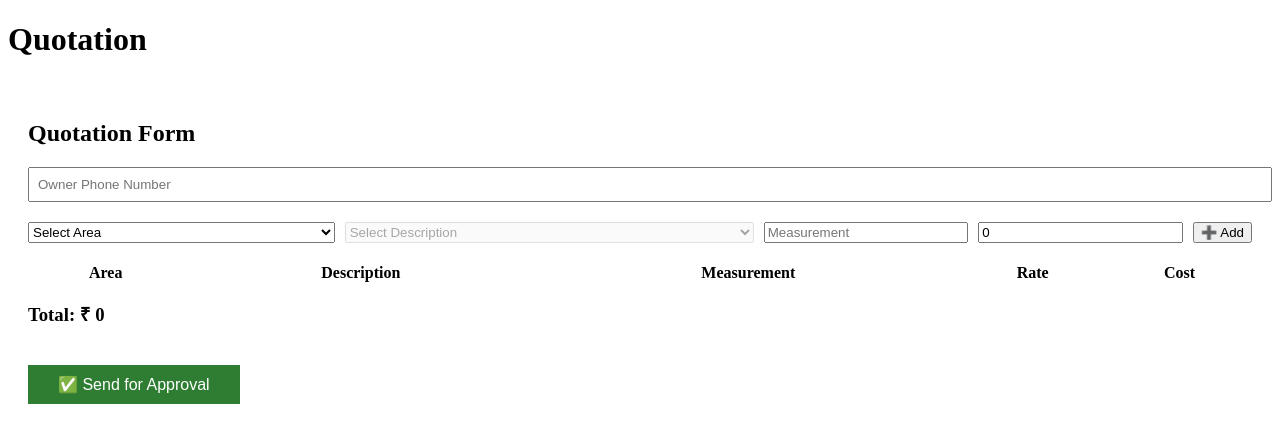
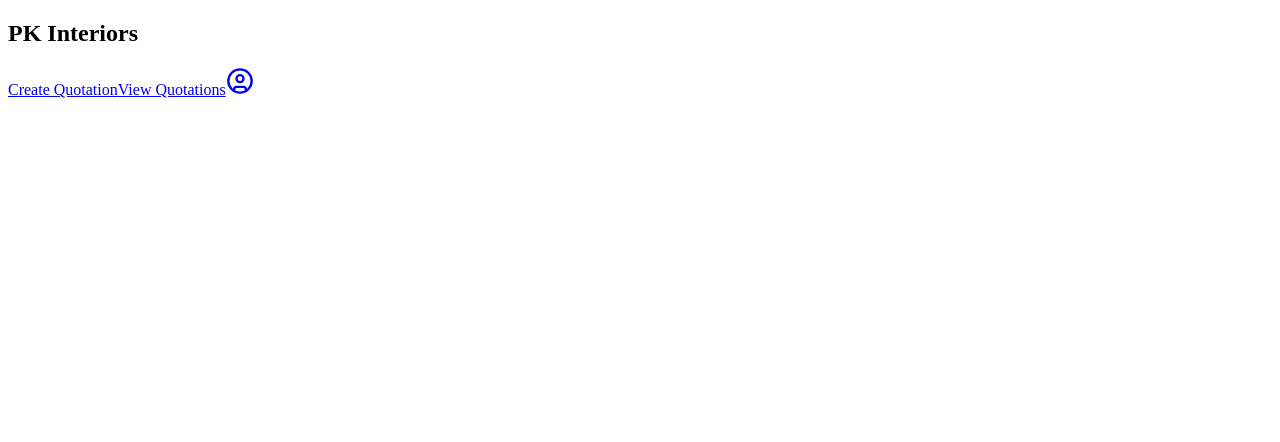
Before and after one commit to Gokilapraveen/pkinteriors, a React (Create React App) app in the folder frontend/: page / in a window 1280 px wide. Shown: the top 442 px of the page. Built offline with nearby package versions, Linux system fonts and the light colour scheme.

Commit message:
updating changes

```diff
--- a/frontend/package.json
+++ b/frontend/package.json
@@ -3,10 +3,12 @@
   "private": true,
   "version": "0.1.0",
   "dependencies": {
+    "lucide-react": "^0.563.0",
     "react": "^19.2.3",
     "react-dom": "^19.2.3",
     "react-router-dom": "^6.26.0",
     "react-scripts": "5.0.1",
+    "axios": "^1.13.4",
     "web-vitals": "^2.1.4"
   },
   "scripts": {
--- a/frontend/src/App.js
+++ b/frontend/src/App.js
@@ -3,13 +3,15 @@ import { Routes, Route } from "react-router-dom";
 import Quotation from "./Pages/Quotation";
 import ViewQuotation from "./Component/Form/ViewQuotation";
 import LoginAction from "./Component/admin-console/LoginPageAdmin";
+import Navbar from "./Component/Navbar";
 function App() {
-  return (
+  return (<>
+    <Navbar />
     <Routes>
-      <Route path="/" element={<Quotation />} />
+      <Route path="/quotation" element={<Quotation />} />
       <Route path="/view" element={<ViewQuotation />} />
       <Route path="/login" element={<LoginAction />} />
-    </Routes>
+    </Routes></>
   );
 }
 
--- a/frontend/src/Component/Form/QuotationForm.js
+++ b/frontend/src/Component/Form/QuotationForm.js
@@ -1,157 +1,129 @@
-import React, { useState, useEffect } from "react";
-import areasData from "../../JsonData/area.json";
+import React, { useState } from "react";
+import axios from "axios";
 
 const API_BASE = "https://pkinteriors.onrender.com";
 
-const QuotationForm = () => {
-  const [ownerPhone, setOwnerPhone] = useState("");
-  const [areas] = useState(areasData);
+function Quotation() {
+  const [phone, setPhone] = useState("");
   const [area, setArea] = useState("");
   const [description, setDescription] = useState("");
   const [measurement, setMeasurement] = useState("");
-  const [rate, setRate] = useState(0);
-  const [cost, setCost] = useState(0);
+  const [rate, setRate] = useState("");
   const [items, setItems] = useState([]);
+  const [loading, setLoading] = useState(false);
 
-  /* ---------- COST ---------- */
-  const calculateCost = (m, r) => {
-    const qty = parseFloat(m);
-    const rateNum = parseFloat(r);
-    setCost(!isNaN(qty) && !isNaN(rateNum) ? qty * rateNum : 0);
-  };
-
-  const handleDescriptionChange = (value) => {
-    setDescription(value);
-    const selected = areas[area]?.find((d) => d.label === value);
-    if (selected) {
-      setRate(selected.rate);
-      calculateCost(measurement, selected.rate);
-    }
-  };
-
-  /* ---------- ADD ITEM ---------- */
-  const handleAddItem = () => {
-    if (!area || !description || !measurement) {
-      alert("Fill all fields");
+  /* ---------------- ADD ITEM TO TABLE ---------------- */
+  const addItem = () => {
+    if (!area || !measurement || !rate) {
+      alert("Please fill all item fields");
       return;
     }
 
-    if (isNaN(Number(measurement))) {
-      alert("Measurement must be a number");
-      return;
-    }
+    const cost = Number(measurement) * Number(rate);
 
-    setItems((prev) => [
-      ...prev,
+    setItems([
+      ...items,
       {
         area,
         description,
         measurement: Number(measurement),
         rate: Number(rate),
-        cost: Number(cost),
+        cost,
       },
     ]);
 
+    // reset inputs
+    setArea("");
     setDescription("");
     setMeasurement("");
-    setRate(0);
-    setCost(0);
+    setRate("");
   };
 
-  /* ---------- LOCAL STORAGE ---------- */
-  useEffect(() => {
-    const saved = JSON.parse(localStorage.getItem("quotationItems") || "[]");
-    setItems(saved);
-  }, []);
+  /* ---------------- REMOVE ITEM ---------------- */
+  const removeItem = (index) => {
+    const updated = [...items];
+    updated.splice(index, 1);
+    setItems(updated);
+  };
 
-  useEffect(() => {
-    localStorage.setItem("quotationItems", JSON.stringify(items));
-  }, [items]);
+  /* ---------------- TOTAL ---------------- */
+  const totalCost = items.reduce((sum, i) => sum + i.cost, 0);
 
-  /* ---------- APPROVE ---------- */
-  const handleApprove = async () => {
-    if (!ownerPhone) {
-      alert("Enter owner phone number");
-      return;
-    }
-
-    if (items.length === 0) {
-      alert("No items added");
+  /* ---------------- SUBMIT QUOTATION ---------------- */
+  const submitQuotation = async () => {
+    if (!phone || items.length === 0) {
+      alert("Phone and at least one item required");
       return;
     }
 
     try {
-      const res = await fetch(`${API_BASE}/api/quotation`, {
-        method: "POST",
-        headers: { "Content-Type": "application/json" },
-        body: JSON.stringify({ ownerPhone, items }),
+      setLoading(true);
+      await axios.post(`${API_BASE}/api/quotation`, {
+        phone,
+        items,
+        total_cost: totalCost,
       });
 
-      const data = await res.json();
+      alert("Quotation saved successfully ✅");
 
-      if (data.success) {
-        alert("Quotation saved successfully ✅");
+      // reset all
+      setPhone("");
       setItems([]);
-        setOwnerPhone("");
-        localStorage.removeItem("quotationItems");
-      } else {
-        alert(data.error || "Failed to save quotation");
-      }
     } catch (err) {
-      alert("Server error");
+      console.error(err);
+      alert("Failed to save quotation ❌");
+    } finally {
+      setLoading(false);
     }
   };
-
-  const totalCost = items.reduce((sum, i) => sum + i.cost, 0);
 
   return (
     <div style={{ padding: 20 }}>
       <h2>Quotation Form</h2>
 
+      {/* PHONE */}
       <input
-        type="tel"
-        placeholder="Owner Phone Number"
-        value={ownerPhone}
-        onChange={(e) => setOwnerPhone(e.target.value)}
-        style={{ marginBottom: 20, width: "100%", padding: 8 }}
+        type="text"
+        placeholder="Customer Phone"
+        value={phone}
+        onChange={(e) => setPhone(e.target.value)}
       />
 
-      <div style={styles.formRow}>
-        <select value={area} onChange={(e) => setArea(e.target.value)}>
-          <option value="">Select Area</option>
-          {Object.keys(areas).map((a) => (
-            <option key={a}>{a}</option>
-          ))}
-        </select>
+      <hr />
 
-        <select
-          value={description}
-          onChange={(e) => handleDescriptionChange(e.target.value)}
-          disabled={!area}
-        >
-          <option value="">Select Description</option>
-          {area &&
-            areas[area].map((d) => (
-              <option key={d.label}>{d.label}</option>
-            ))}
-        </select>
+      {/* ITEM INPUTS */}
+      <input
+        placeholder="Area"
+        value={area}
+        onChange={(e) => setArea(e.target.value)}
+      />
 
       <input
-          type="text"
+        placeholder="Description"
+        value={description}
+        onChange={(e) => setDescription(e.target.value)}
+      />
+
+      <input
+        type="number"
         placeholder="Measurement"
         value={measurement}
-          onChange={(e) => {
-            setMeasurement(e.target.value);
-            calculateCost(e.target.value, rate);
-          }}
+        onChange={(e) => setMeasurement(e.target.value)}
       />
 
-        <input type="number" readOnly value={cost} placeholder="Cost" />
+      <input
+        type="number"
+        placeholder="Rate"
+        value={rate}
+        onChange={(e) => setRate(e.target.value)}
+      />
 
-        <button onClick={handleAddItem}>➕ Add</button>
-      </div>
+      <button onClick={addItem}>Add Item</button>
 
-      <table style={styles.table}>
+      {/* TABLE */}
+      {items.length > 0 && (
+        <>
+          <table border="1" cellPadding="8" style={{ marginTop: 20 }}>
             <thead>
               <tr>
                 <th>Area</th>
@@ -159,50 +131,34 @@ const QuotationForm = () => {
                 <th>Measurement</th>
                 <th>Rate</th>
                 <th>Cost</th>
+                <th>Action</th>
               </tr>
             </thead>
             <tbody>
-          {items.map((row, i) => (
+              {items.map((item, i) => (
                 <tr key={i}>
-              <td>{row.area}</td>
-              <td>{row.description}</td>
-              <td>{row.measurement}</td>
-              <td>₹{row.rate}</td>
-              <td>₹{row.cost}</td>
+                  <td>{item.area}</td>
+                  <td>{item.description}</td>
+                  <td>{item.measurement}</td>
+                  <td>{item.rate}</td>
+                  <td>₹ {item.cost}</td>
+                  <td>
+                    <button onClick={() => removeItem(i)}>❌</button>
+                  </td>
                 </tr>
               ))}
             </tbody>
           </table>
 
-      <h3>Total: ₹ {totalCost.toLocaleString()}</h3>
+          <h3>Total: ₹ {totalCost}</h3>
 
-      <button style={styles.approveBtn} onClick={handleApprove}>
-        ✅ Send for Approval
+          <button onClick={submitQuotation} disabled={loading}>
+            {loading ? "Saving..." : "Submit Quotation"}
           </button>
+        </>
+      )}
     </div>
   );
-};
+}
 
-const styles = {
-  formRow: {
-    display: "grid",
-    gridTemplateColumns: "1.5fr 2fr 1fr 1fr auto",
-    gap: 10,
-    marginBottom: 20,
-  },
-  table: {
-    width: "100%",
-    borderCollapse: "collapse",
-  },
-  approveBtn: {
-    marginTop: 20,
-    padding: "10px 30px",
-    background: "#2e7d32",
-    color: "#fff",
-    border: "none",
-    fontSize: 16,
-    cursor: "pointer",
-  },
-};
-
-export default QuotationForm;
+export default Quotation;
--- /dev/null
+++ b/frontend/src/Component/Navbar.js
@@ -0,0 +1,18 @@
+import { Link } from "react-router-dom";
+import { UserCircle } from "lucide-react";
+
+export default function Navbar() {
+  return (
+    <nav className="flex justify-between items-center p-4 shadow">
+      <h1 className="text-xl font-bold">PK Interiors</h1>
+
+      <div className="flex gap-6 items-center">
+        <Link to="/quotation">Create Quotation</Link>
+        <Link to="/view">View Quotations</Link>
+        <Link to="/login">
+          <UserCircle size={28} />
+        </Link>
+      </div>
+    </nav>
+  );
+}
--- a/frontend/src/Component/admin-console/login/login.js
+++ b/frontend/src/Component/admin-console/login/login.js
@@ -5,36 +5,47 @@ import "./login.css";
 const API_BASE = "https://pkinteriors.onrender.com";
 
 function Login() {
+  /* ---------------- USERS ---------------- */
   const database = [
     { username: "admin", password: "admin123" },
     { username: "user2", password: "pass2" },
   ];
 
-  const errors = { uname: "Invalid username", pass: "Invalid password" };
+  const errors = {
+    uname: "Invalid username",
+    pass: "Invalid password",
+  };
+
   const [errorMessages, setErrorMessages] = useState({});
   const [quotations, setQuotations] = useState([]);
 
-  const handleSubmit = (event) => {
-    event.preventDefault();
+  /* ---------------- LOGIN ---------------- */
+  const handleSubmit = (e) => {
+    e.preventDefault();
     const { uname, pass } = document.forms[0];
-    const userData = database.find((user) => user.username === uname.value);
+    const user = database.find((u) => u.username === uname.value);
 
-    if (userData) {
-      if (userData.password !== pass.value) {
+    if (!user) {
+      setErrorMessages({ name: "uname", message: errors.uname });
+      return;
+    }
+
+    if (user.password !== pass.value) {
       setErrorMessages({ name: "pass", message: errors.pass });
-      } else {
-        sessionStorage.setItem("User", userData.username);
+      return;
+    }
+
+    sessionStorage.setItem("User", user.username);
     sessionStorage.setItem("Loggedin", "true");
     fetchQuotations();
-      }
-    } else {
-      setErrorMessages({ name: "uname", message: errors.uname });
-    }
   };
 
   const renderErrorMessage = (name) =>
-    name === errorMessages.name && <div className="error">{errorMessages.message}</div>;
+    name === errorMessages.name && (
+      <div className="error">{errorMessages.message}</div>
+    );
 
+  /* ---------------- FETCH ---------------- */
   const fetchQuotations = async () => {
     try {
       const res = await axios.get(`${API_BASE}/api/fetchquotations`);
@@ -45,23 +56,26 @@ function Login() {
   };
 
   useEffect(() => {
-    if (sessionStorage.getItem("Loggedin")) fetchQuotations();
+    if (sessionStorage.getItem("Loggedin")) {
+      fetchQuotations();
+    }
   }, []);
 
+  /* ---------------- LOGOUT ---------------- */
   const logoutSession = () => {
-    sessionStorage.removeItem("User");
-    sessionStorage.removeItem("Loggedin");
+    sessionStorage.clear();
     setQuotations([]);
   };
 
-  const handleEdit = (phone, idx) => {
+  /* ---------------- EDIT ---------------- */
+  const handleEdit = (phone, id) => {
     setQuotations((prev) =>
       prev.map((group) =>
         group.owner_phone === phone
           ? {
               ...group,
-              items: group.items.map((item, i) =>
-                i === idx ? { ...item, isEditing: true } : item
+              items: group.items.map((item) =>
+                item.id === id ? { ...item, isEditing: true } : item
               ),
             }
           : group
@@ -69,118 +83,116 @@ function Login() {
     );
   };
 
-  const handleInputChange = (e, phone, idx, field) => {
-    const value = e.target.value;
+  const handleInputChange = (phone, id, field, value) => {
     setQuotations((prev) =>
       prev.map((group) =>
         group.owner_phone === phone
           ? {
               ...group,
-              items: group.items.map((item, i) =>
-                i === idx ? { ...item, [field]: value } : item
-              ),
+              items: group.items.map((item) => {
+                if (item.id !== id) return item;
+
+                const updated = { ...item, [field]: value };
+
+                if (field === "measurement" || field === "rate") {
+                  const m = Number(updated.measurement || 0);
+                  const r = Number(updated.rate || 0);
+                  updated.cost = m * r;
+                }
+
+                return updated;
+              }),
             }
           : group
       )
     );
   };
 
-  // ---------- SAVE to DB ----------
-  const handleSave = async (phone, idx) => {
-    const itemToSave = quotations.find((group) => group.owner_phone === phone).items[idx];
+  /* ---------------- SAVE ---------------- */
+  const handleSave = async (phone, id) => {
+    const group = quotations.find((g) => g.owner_phone === phone);
+    const item = group?.items.find((i) => i.id === id);
+    if (!item) return;
+
     try {
-      await axios.put(`${API_BASE}/api/quotation/${itemToSave.id}`, {
-        area: itemToSave.area,
-        description: itemToSave.description,
-        measurement: itemToSave.measurement,
-        rate: itemToSave.rate,
-        cost: itemToSave.cost,
+      await axios.put(`${API_BASE}/api/quotation/${id}`, {
+        area: item.area,
+        description: item.description,
+        measurement: Number(item.measurement),
+        rate: Number(item.rate),
+        cost: Number(item.cost),
       });
 
-      // Exit edit mode after saving
       setQuotations((prev) =>
         prev.map((group) =>
           group.owner_phone === phone
             ? {
                 ...group,
-                items: group.items.map((item, i) =>
-                  i === idx ? { ...item, isEditing: false } : item
+                items: group.items.map((i) =>
+                  i.id === id ? { ...i, isEditing: false } : i
                 ),
               }
             : group
         )
       );
-      alert("Quotation updated successfully!");
+
+      alert("✅ Quotation updated");
     } catch (err) {
       console.error("Save error:", err);
-      alert("Failed to save changes.");
+      alert("❌ Update failed");
     }
   };
 
-  // ---------- DELETE from DB ----------
-  const handleDelete = async (phone, idx) => {
-    if (!window.confirm("Are you sure you want to delete this row?")) return;
+  /* ---------------- DELETE ---------------- */
+  const handleDelete = async (phone, id) => {
+    if (!window.confirm("Delete this item?")) return;
 
-    const itemToDelete = quotations.find((group) => group.owner_phone === phone).items[idx];
     try {
-      await axios.delete(`${API_BASE}/api/quotation/${itemToDelete.id}`);
+      await axios.delete(`${API_BASE}/api/quotation/${id}`);
+
       setQuotations((prev) =>
         prev.map((group) =>
           group.owner_phone === phone
-            ? { ...group, items: group.items.filter((_, i) => i !== idx) }
+            ? { ...group, items: group.items.filter((i) => i.id !== id) }
             : group
         )
       );
-      alert("Quotation deleted successfully!");
+
+      alert("🗑️ Deleted successfully");
     } catch (err) {
       console.error("Delete error:", err);
-      alert("Failed to delete quotation.");
+      alert("❌ Delete failed");
     }
   };
 
-  // ---------- JSX ----------
+  /* ---------------- LOGIN UI ---------------- */
   const renderForm = (
     <div className="form">
-      <div className="logincontainer">
-        <div className="screen">
-          <div className="screen__content">
       <form className="login" onSubmit={handleSubmit}>
-              <div className="login__field">
-                <i className="login__icon fas fa-user"></i>
-                <input type="text" className="login__input" name="uname" required placeholder="Username" />
+        <input name="uname" placeholder="Username" required />
         {renderErrorMessage("uname")}
-              </div>
-              <div className="login__field">
-                <i className="login__icon fas fa-lock"></i>
-                <input type="password" className="login__input" name="pass" required placeholder="Password" />
+
+        <input name="pass" type="password" placeholder="Password" required />
         {renderErrorMessage("pass")}
-              </div>
-              <button className="button login__submit">
-                <span className="button__text">Log In</span>
-                <i className="button__icon fas fa-chevron-right"></i>
-              </button>
+
+        <button>Login</button>
       </form>
-          </div>
-        </div>
-      </div>
     </div>
   );
 
+  /* ---------------- DASHBOARD ---------------- */
   const renderDashboard = (
     <div className="dashboard">
       <h3>Welcome, {sessionStorage.getItem("User")}</h3>
-      <button className="btn btn-danger mb-3" onClick={logoutSession}>
-        Logout
-      </button>
+      <button onClick={logoutSession}>Logout</button>
 
-      <h4>All Quotations</h4>
-      {quotations.length === 0 ? (
-        <p>No quotations found.</p>
-      ) : (
-        quotations.map((group) => (
-          <div key={group.owner_phone} className="mb-4">
-            <h5>Phone: {group.owner_phone} | Total Cost: {group.total_cost}</h5>
-            <table className="table table-bordered">
+      {quotations.map((group) => (
+        <div key={group.owner_phone}>
+          <h4>
+            📞 {group.owner_phone} | 💰 ₹{group.total_cost}
+          </h4>
+
+          <table border="1">
             <thead>
               <tr>
                 <th>Area</th>
@@ -188,26 +200,51 @@ function Login() {
                 <th>Measurement</th>
                 <th>Rate</th>
                 <th>Cost</th>
-                  <th>Created At</th>
+                <th>Created</th>
                 <th>Actions</th>
               </tr>
             </thead>
+
             <tbody>
-                {group.items.map((item, idx) => (
-                  <tr key={idx}>
-                    <td>{item.isEditing ? <input value={item.area} onChange={(e) => handleInputChange(e, group.owner_phone, idx, "area")} /> : item.area}</td>
-                    <td>{item.isEditing ? <input value={item.description} onChange={(e) => handleInputChange(e, group.owner_phone, idx, "description")} /> : item.description}</td>
-                    <td>{item.isEditing ? <input type="number" value={item.measurement} onChange={(e) => handleInputChange(e, group.owner_phone, idx, "measurement")} /> : item.measurement}</td>
-                    <td>{item.isEditing ? <input type="number" value={item.rate} onChange={(e) => handleInputChange(e, group.owner_phone, idx, "rate")} /> : item.rate}</td>
-                    <td>{item.isEditing ? <input type="number" value={item.cost} onChange={(e) => handleInputChange(e, group.owner_phone, idx, "cost")} /> : item.cost}</td>
+              {group.items.map((item) => (
+                <tr key={item.id}>
+                  {["area", "description", "measurement", "rate"].map((field) => (
+                    <td key={field}>
+                      {item.isEditing ? (
+                        <input
+                          type={field === "area" || field === "description" ? "text" : "number"}
+                          value={item[field]}
+                          onChange={(e) =>
+                            handleInputChange(
+                              group.owner_phone,
+                              item.id,
+                              field,
+                              e.target.value
+                            )
+                          }
+                        />
+                      ) : (
+                        item[field]
+                      )}
+                    </td>
+                  ))}
+
+                  <td>{item.cost}</td>
                   <td>{new Date(item.created_at).toLocaleString()}</td>
+
                   <td>
                     {item.isEditing ? (
-                        <button className="save-btn" onClick={() => handleSave(group.owner_phone, idx)}>💾</button>
+                      <button onClick={() => handleSave(group.owner_phone, item.id)}>
+                        💾
+                      </button>
                     ) : (
                       <>
-                          <button className="edit-btn" onClick={() => handleEdit(group.owner_phone, idx)}>✏️</button>
-                          <button className="delete-btn" onClick={() => handleDelete(group.owner_phone, idx)}>🗑️</button>
+                        <button onClick={() => handleEdit(group.owner_phone, item.id)}>
+                          ✏️
+                        </button>
+                        <button onClick={() => handleDelete(group.owner_phone, item.id)}>
+                          🗑️
+                        </button>
                       </>
                     )}
                   </td>
@@ -216,12 +253,15 @@ function Login() {
             </tbody>
           </table>
         </div>
-        ))
-      )}
+      ))}
     </div>
   );
 
-  return <div className="app">{!sessionStorage.getItem("Loggedin") ? renderForm : renderDashboard}</div>;
+  return (
+    <div className="app">
+      {!sessionStorage.getItem("Loggedin") ? renderForm : renderDashboard}
+    </div>
+  );
 }
 
 export default Login;
```
Also changed, not shown: frontend/src/Pages/MainPage.js (+10 -0 lines), 1 other file (tests, documents, lock files or other folders). Lines whose indentation alone changed are shown as unchanged.
